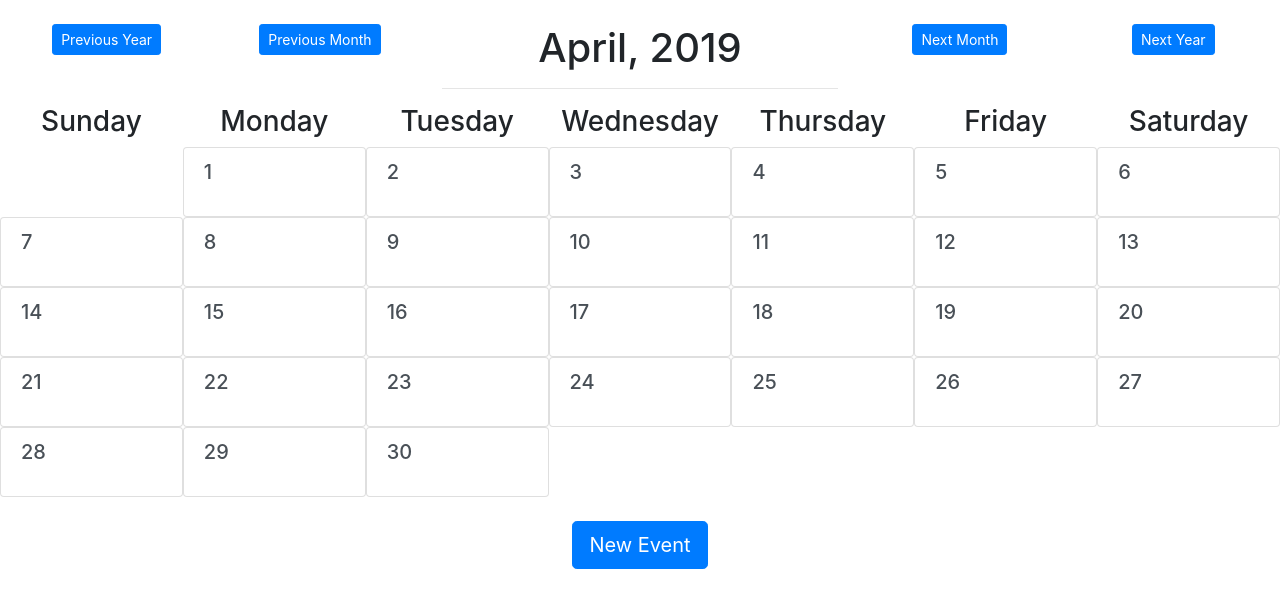
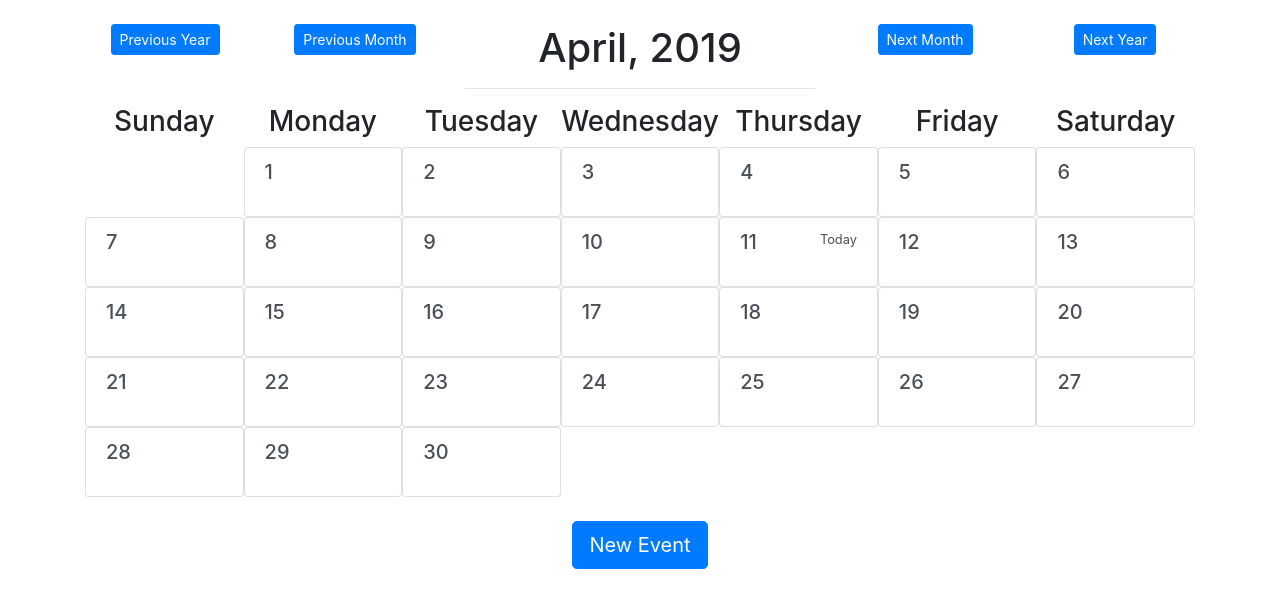
Before and after one commit to Clementef/FlaskCalendar, a Flask app: page /calendar in a window 1280 px wide. Shown: the part 56-664 px from the top of the page. Run offline with Flask 2, Linux system fonts and the light colour scheme; some libraries are stand-ins or nearby versions.

Commit message:
added today display

```diff
--- a/app/routes/calendar.py
+++ b/app/routes/calendar.py
@@ -11,6 +11,8 @@ reverseMonths = {v: k for k, v in months.items()}
 
 
 # Get today's month and year if there are no arguments
+# Get day for calendar display
+currentday = str(datetime.now().day)
 currentmonth = str(datetime.now().month)
 currentyear = str(datetime.now().year)
 
@@ -60,4 +62,5 @@ def calendar(month, year):
     return render_template('calendar.html', monthName = month, nextMonthName = nextMonthName, prevMonthName = prevMonthName,
     month=getMonth(month, year), year=year, nextYear = nextYear, prevYear = prevYear, nextMonthYear = nextMonthYear, prevMonthYear = prevMonthYear,
     weekdays=['Sunday', 'Monday', 'Tuesday', 'Wednesday', 'Thursday', 'Friday', 'Saturday'],
-    events=events)
+    events=events,
+    currentday=currentday, currentmonth=currentmonth, monthNameReverse = months[month], currentyear=currentyear)
--- a/app/templates/calendar.html
+++ b/app/templates/calendar.html
@@ -2,7 +2,7 @@
 
 {% block body %}
 
-<div class="container-fluid">
+<div class="container">
 	<div class="row text-center">
     <div class="col-md-2">
       <a href="/calendar/{{monthName}}/{{prevYear}}" class="btn btn-primary btn-sm" role="button">Previous Year</a>
@@ -23,6 +23,7 @@
 	</div>
 </div>
 
+<div class="container">
 	<div class="grid-container">
 		{% for day in weekdays%}
 		<div class="grid-item text-center align-bottom daylabel">
@@ -49,8 +50,15 @@
 						{% endfor %}
 
 						<!-- if there is, display the badge -->
+						{% if day == currentday|int and monthNameReverse == currentmonth|int and year == currentyear %}
+						<small class="">
+							Today
+						</small>
+						{% endif %}
 						{% if activity.found == True %}
-						    	<small class="event-badge">◈</small>
+						<small class="event-badge">
+							◈
+						</small>
 						{% endif %}
 					</div>
 					<p class="mb-1">
@@ -72,5 +80,5 @@
 	<div class="container text-center">
 		<a href="/newevent" class="btn btn-lg btn-primary">New Event</a>
 	</div>
-
+</div>
 {% endblock %}
```
Lines whose indentation alone changed are shown as unchanged.
